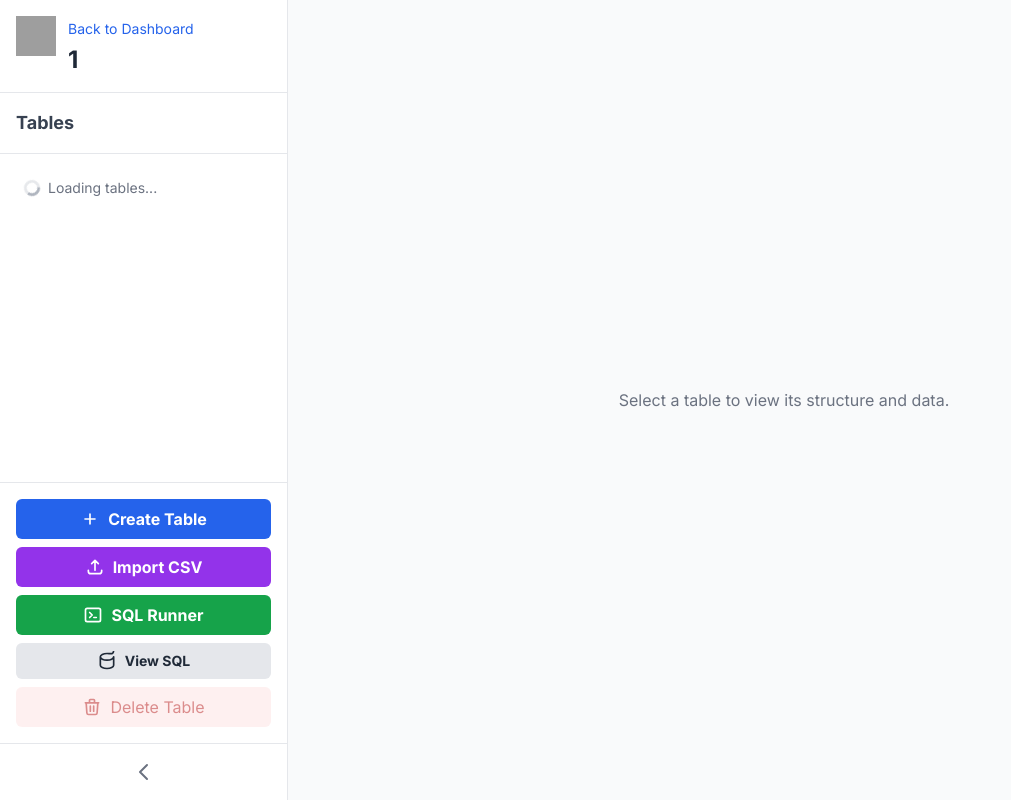
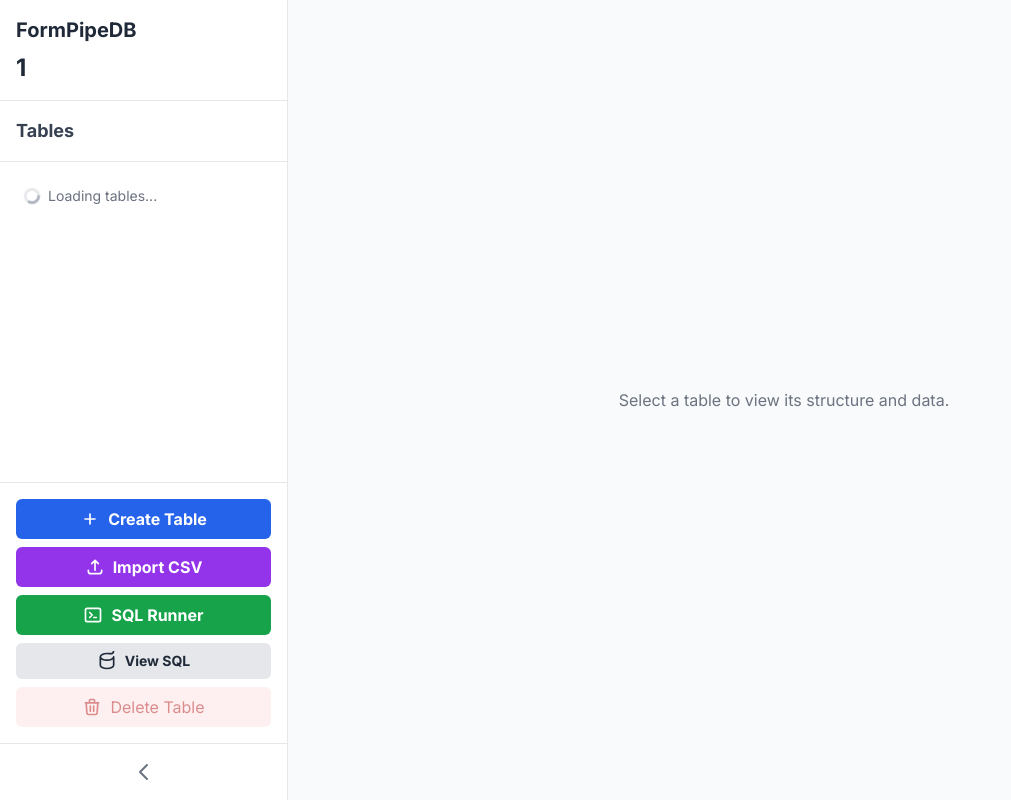
Before and after one commit to Noyonbond47/formpipedb, a FastAPI app: page /app/database/1 in a window 1280 px wide. Shown: the whole page, without its empty margins (0-1011 px from the left). Run offline with FastAPI, Linux system fonts and the light colour scheme; some libraries are stand-ins or nearby versions; grey boxes are pictures that could not be loaded.

Commit message:
commit change

```diff
--- a/api/main.py
+++ b/api/main.py
@@ -1407,8 +1407,10 @@
     supabase = auth_details["client"]
     query = query_data.query.strip()
 
-    # Remove SQL comments, which can interfere with parsing the query type.
-    query = re.sub(r'--.*', '', query).strip()
+    # Remove single-line SQL comments. This is more robust than a simple regex
+    # as it handles newlines correctly.
+    uncommented_lines = [line for line in query.split('\n') if not line.strip().startswith('--')]
+    query = "\n".join(uncommented_lines).strip()
 
     # 1. Clean the query by removing a single trailing semicolon.
     # A trailing semicolon is valid SQL syntax but causes an error when the query
--- a/templates/table-manager.html
+++ b/templates/table-manager.html
@@ -41,12 +41,9 @@
 <div class="h-screen flex">
     <!-- Collapsible Sidebar -->
     <aside id="sidebar" class="w-72 bg-white border-r flex flex-col shrink-0">
-        <div class="p-4 border-b flex items-start gap-3 overflow-hidden">
-            <a href="/app" class="shrink-0">
-                <img src="/static/logo.svg" alt="FormPipeDB Logo" class="h-10 w-10">
-            </a>
-            <div id="sidebar-header-text" class="flex-1 min-w-0">
-                <a href="/app" class="text-sm text-blue-600 hover:underline truncate">Back to Dashboard</a>
+        <div class="p-4 border-b">
+            <a href="/app" class="text-xl font-bold text-gray-800">FormPipeDB</a>
+            <div id="sidebar-header-text" class="mt-2">
                 <h1 class="text-2xl font-bold text-gray-800 mt-1 truncate" title="{{ db_name }}">{{ db_name }}</h1>
             </div>
         </div>
@@ -999,6 +996,11 @@
             if (activeContent) {
                 activeContent.classList.remove('hidden');
             }
+
+            // If the SQL tab was just made visible, refresh its CodeMirror editor.
+            if (tab === 'sql') {
+                setTimeout(() => createTableSqlEditor.refresh(), 10);
+            }
         });
     });
 
```
Also changed, not shown: static/images/logo.png (added).
